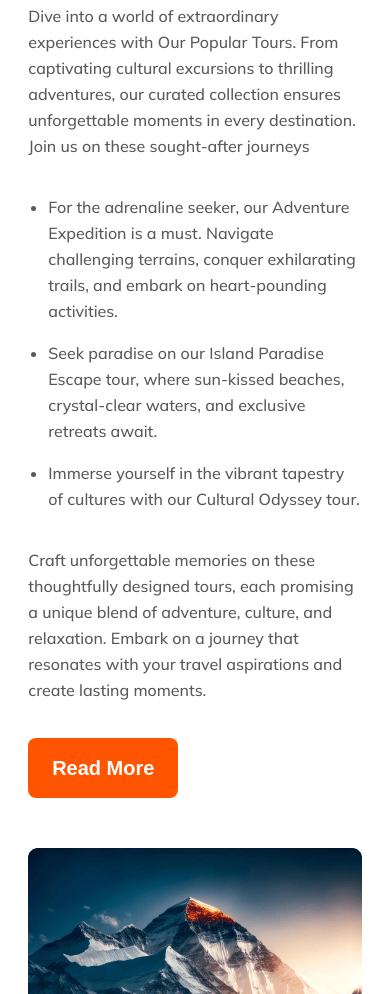
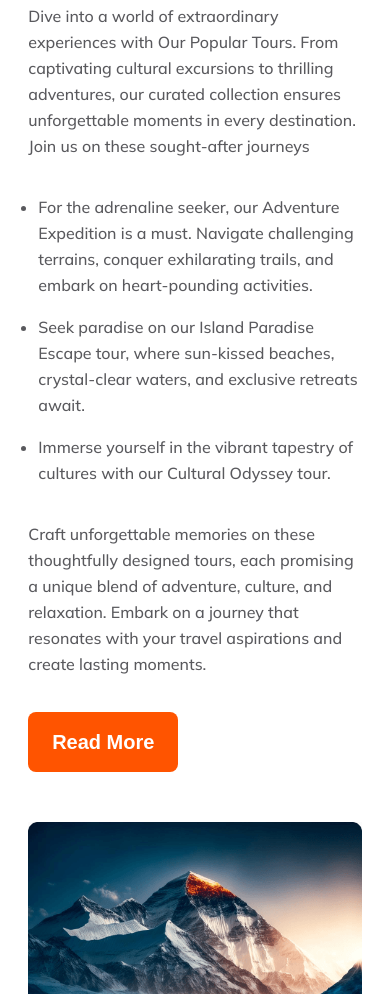
Before and after one commit to abusayedrifat/assignment-two, a plain HTML site: page index.html in a window 390 px wide. Shown: the part 825-1819 px from the top of the page. Drawn offline with Linux system fonts and the light colour scheme.

Commit message:
update again

```diff
--- a/style.css
+++ b/style.css
@@ -601,7 +601,7 @@ small {
 
     .popular-list {
         margin: 0 auto;
-        padding-left: 20px;
+        padding-left: 10px;
     }
 
     .popular-tour-section img {
```
